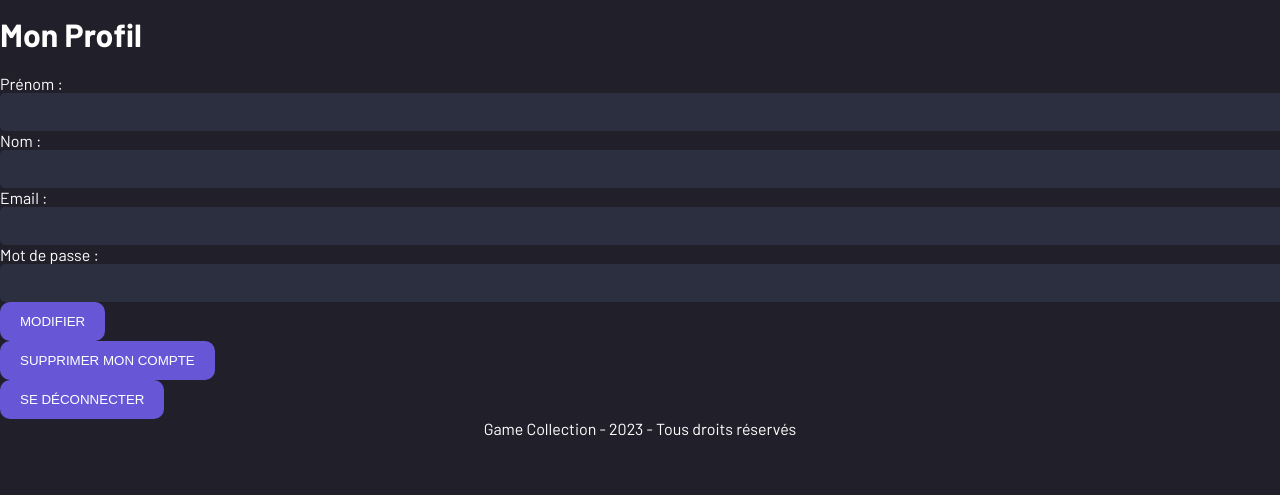
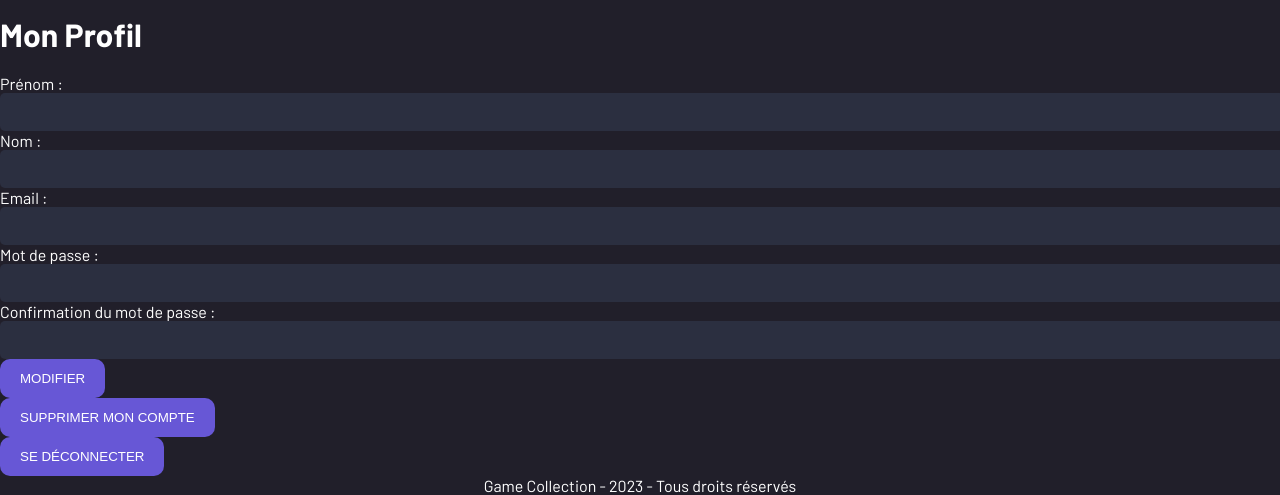
Before and after one commit to SenseiChan/GameCollection, a PHP site: page /profile in a window 1280 px wide. Shown: the part 336-831 px from the top of the page. Before the commit the page ends 772 px from the top, so only its background shows below. Run offline with PHP 8.4, Linux system fonts and the light colour scheme; the visitor is signed in with stand-in values (Sample User, id 1).

Commit message:
fix profile view

```diff
--- a/views/users/Profile.php
+++ b/views/users/Profile.php
@@ -32,6 +32,10 @@
                     <input type="password" name="password">
                 </label>
                 <br>
+                <label> Confirmation du mot de passe :
+                    <input type="password" name="confirmPassword">
+                </label>
+                <br>
                 <input type="submit" name="submit" value="Modifier">
             </form>
             <form action="/profile/handleDeleteAccount" method="POST">
```
